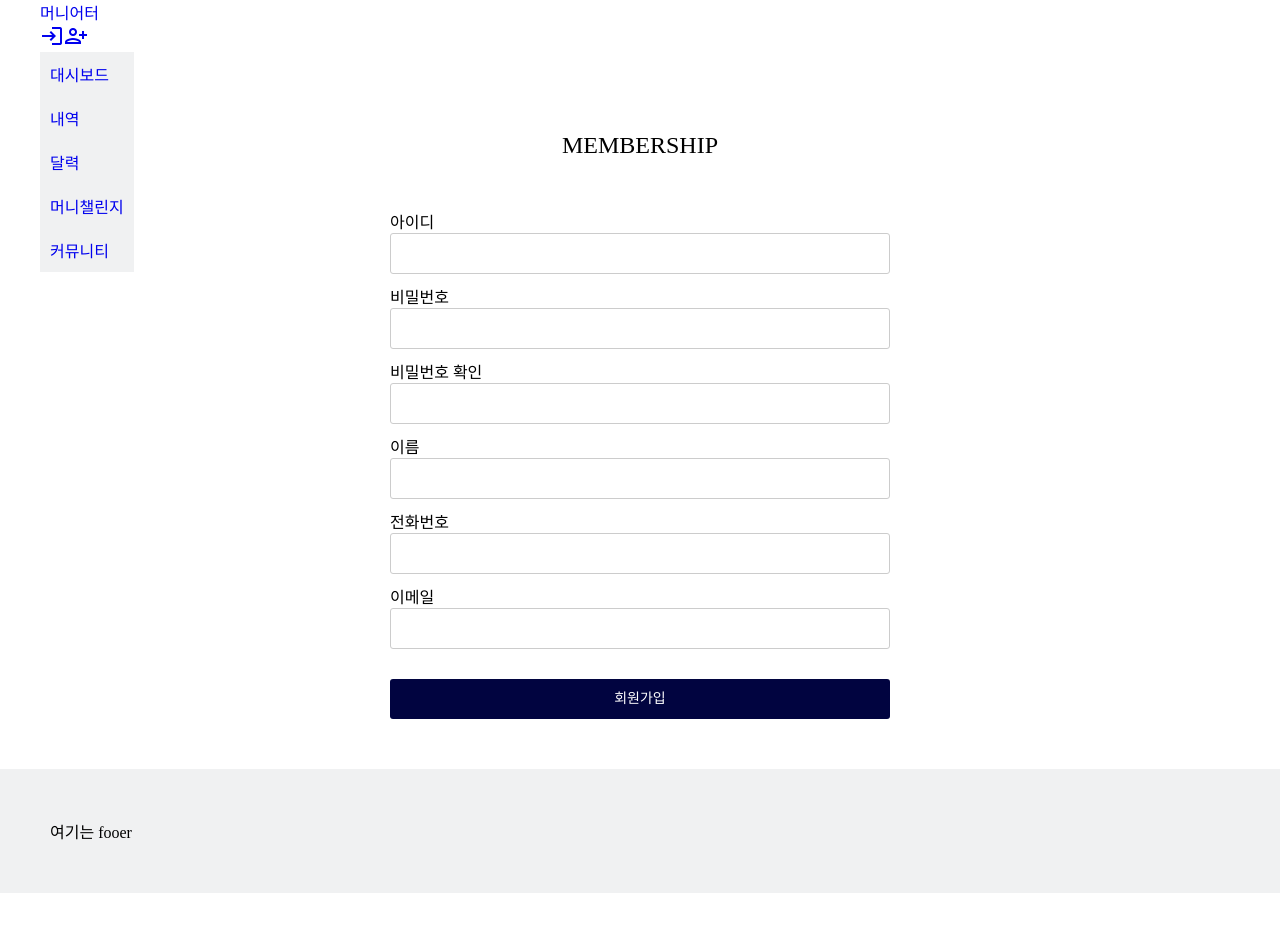
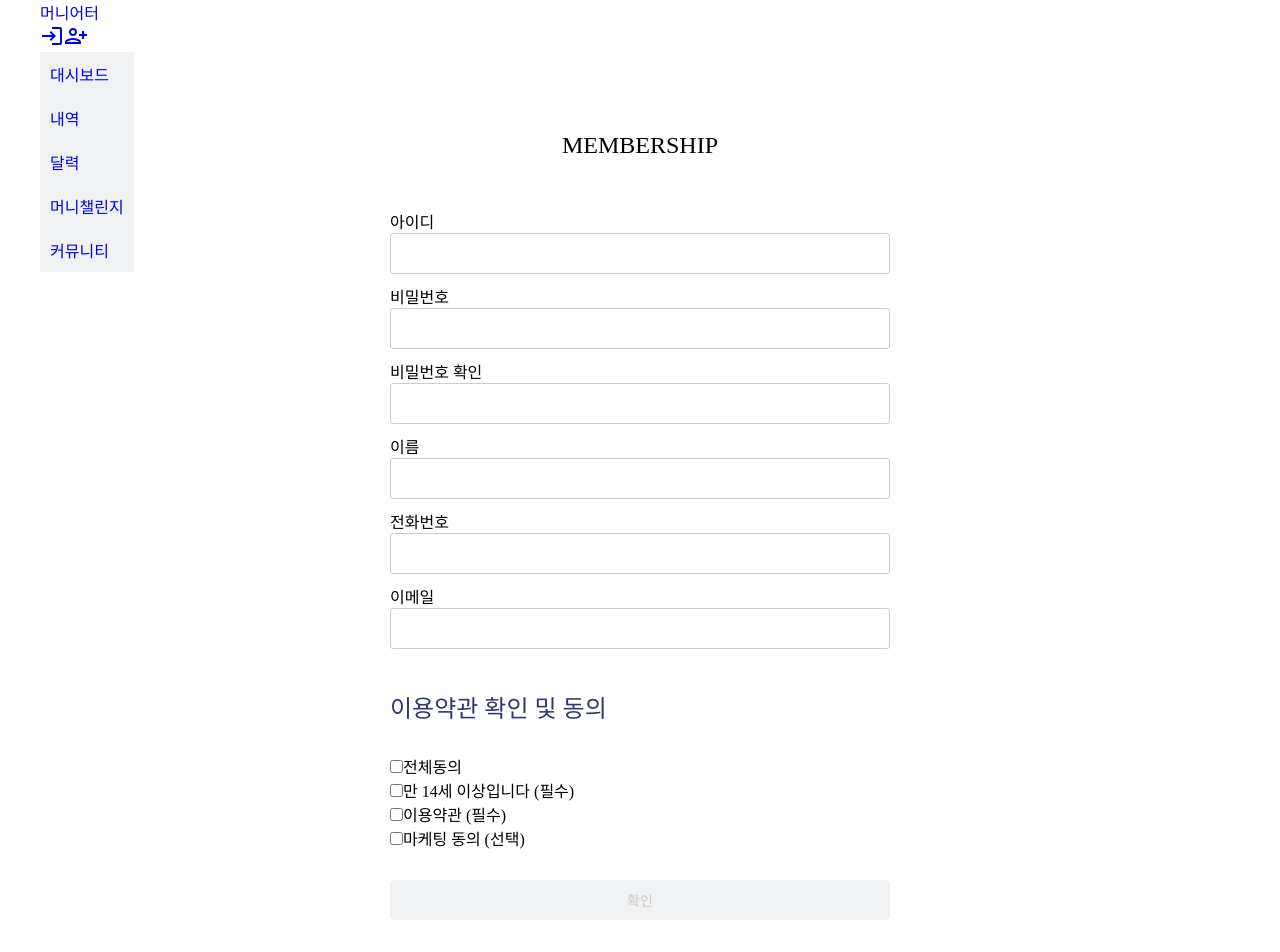
Before and after one commit to heohzit/moniet_web, a React (Create React App) app in the folder moniet_web_front/: page /join in a window 1280 px wide. Shown: the top 952 px of the page. Before the commit the page ends 893 px from the top, so only its background shows below. Built offline with nearby package versions, Linux system fonts and the light colour scheme; a web font is replaced by a local one; what quill-image-resize-module-react would draw is missing.

Commit message:
회원가입(이용약관)

```diff
--- /dev/null
+++ b/moniet_web_front/src/component/member/AgreeBox.js
@@ -0,0 +1,121 @@
+import { useState, useEffect } from "react";
+import "./agreeBox.css";
+
+const AgreeBox = () => {
+  const [allCheck, setAllCheck] = useState(false);
+  const [ageCheck, setAgeCheck] = useState(false);
+  const [useCheck, setUseCheck] = useState(false);
+  const [marketingCheck, setMarketingCheck] = useState(false);
+
+  const allBtnEvent = () => {
+    if (allCheck === false) {
+      setAllCheck(true);
+      setAgeCheck(true);
+      setUseCheck(true);
+      setMarketingCheck(true);
+    } else {
+      setAllCheck(false);
+      setAgeCheck(false);
+      setUseCheck(false);
+      setMarketingCheck(false);
+    }
+  };
+
+  const ageBtnEvent = () => {
+    if (ageCheck === false) {
+      setAgeCheck(true);
+    } else {
+      setAgeCheck(false);
+    }
+  };
+
+  const useBtnEvent = () => {
+    if (useCheck === false) {
+      setUseCheck(true);
+    } else {
+      setUseCheck(false);
+    }
+  };
+
+  const marketingBtnEvent = () => {
+    if (marketingCheck === false) {
+      setMarketingCheck(true);
+    } else {
+      setMarketingCheck(false);
+    }
+  };
+  useEffect(() => {
+    const nextBtn = document.querySelector(".next-button");
+    if (ageCheck === true && useCheck === true && marketingCheck === true) {
+      setAllCheck(true);
+      nextBtn.disabled = true;
+    }
+    if (ageCheck === true && useCheck === true) {
+      nextBtn.disabled = true;
+    } else {
+      setAllCheck(false);
+      nextBtn.disabled = false;
+    }
+  }, [ageCheck, useCheck, marketingCheck]);
+
+  return (
+    <div className="agree-box-wrap">
+      <div className="agree-box-title">이용약관 확인 및 동의</div>
+      <div className="agree-box-content">
+        <form method="post" action="">
+          <div>
+            <div>
+              <div>
+                <input
+                  type="checkbox"
+                  id="all-check"
+                  checked={allCheck}
+                  onChange={allBtnEvent}
+                />
+                <label for="all-check">전체동의</label>
+              </div>
+              <div>
+                <input
+                  type="checkbox"
+                  id="check1"
+                  checked={ageCheck}
+                  onChange={ageBtnEvent}
+                />
+                <label for="check1">
+                  만 14세 이상입니다 <span>(필수)</span>
+                </label>
+              </div>
+              <div>
+                <input
+                  type="checkbox"
+                  id="check2"
+                  checked={useCheck}
+                  onChange={useBtnEvent}
+                />
+                <label for="check2">
+                  이용약관 <span>(필수)</span>
+                </label>
+              </div>
+              <div>
+                <input
+                  type="checkbox"
+                  id="check3"
+                  checked={marketingCheck}
+                  onChange={marketingBtnEvent}
+                />
+                <label for="check3">
+                  마케팅 동의 <span>(선택)</span>
+                </label>
+              </div>
+            </div>
+          </div>
+          <button className="next-button" disabled>
+            확인
+          </button>
+        </form>
+      </div>
+    </div>
+  );
+};
+
+export default AgreeBox;
--- a/moniet_web_front/src/component/member/Join.js
+++ b/moniet_web_front/src/component/member/Join.js
@@ -4,6 +4,7 @@ import "./join.css";
 import axios from "axios";
 import Swal from "sweetalert2";
 import { useNavigate } from "react-router-dom";
+import AgreeBox from "./AgreeBox";
 
 const Join = () => {
   const [memberId, setMemberId] = useState("");
@@ -157,6 +158,7 @@ const Join = () => {
         checkMsg={checkEmailMsg}
         blurEvent={emailCheck}
       />
+      <AgreeBox />
       <div className="join-button">
         <button type="button" onClick={join}>
           회원가입
--- /dev/null
+++ b/moniet_web_front/src/component/member/agreeBox.css
@@ -0,0 +1,26 @@
+.agree-box-wrap {
+  width: 500px;
+  margin: 0 auto;
+}
+.agree-box-title {
+  font-size: 24px;
+  font-family: ns-b;
+  padding: 30px 0px;
+  color: #323673;
+}
+.next-button {
+  width: 100%;
+  padding: 10px;
+  cursor: pointer;
+  border-radius: 5px;
+  border: none;
+  outline: none;
+  color: #ccc;
+  background-color: #f0f1f2;
+  font-size: 14px;
+  margin: 30px 0px;
+}
+.next-button:disabled {
+  background-color: #323673;
+  color: #fff;
+}
```
